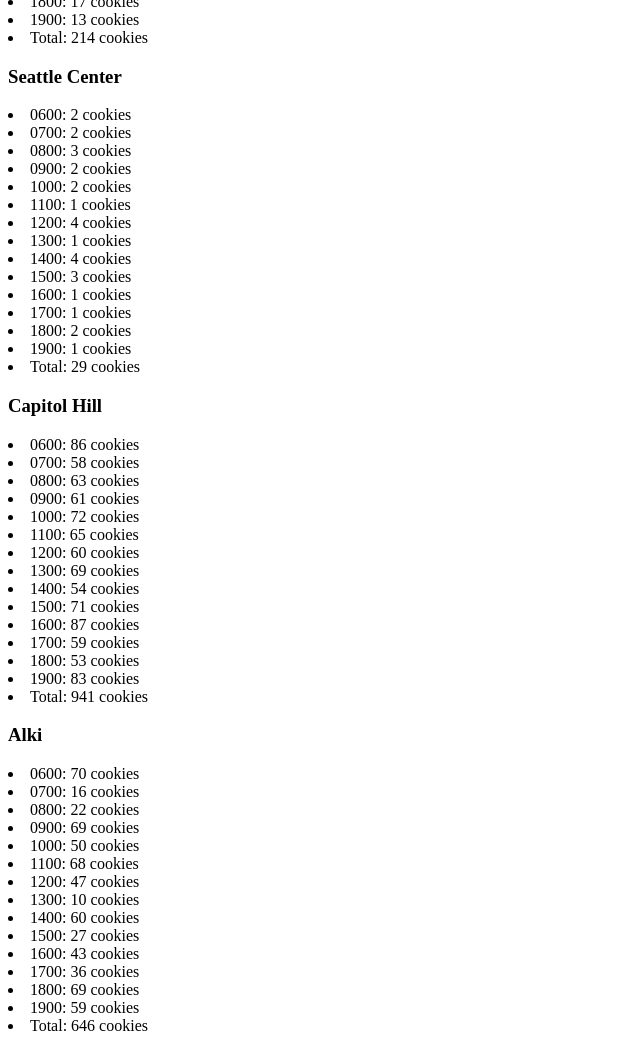
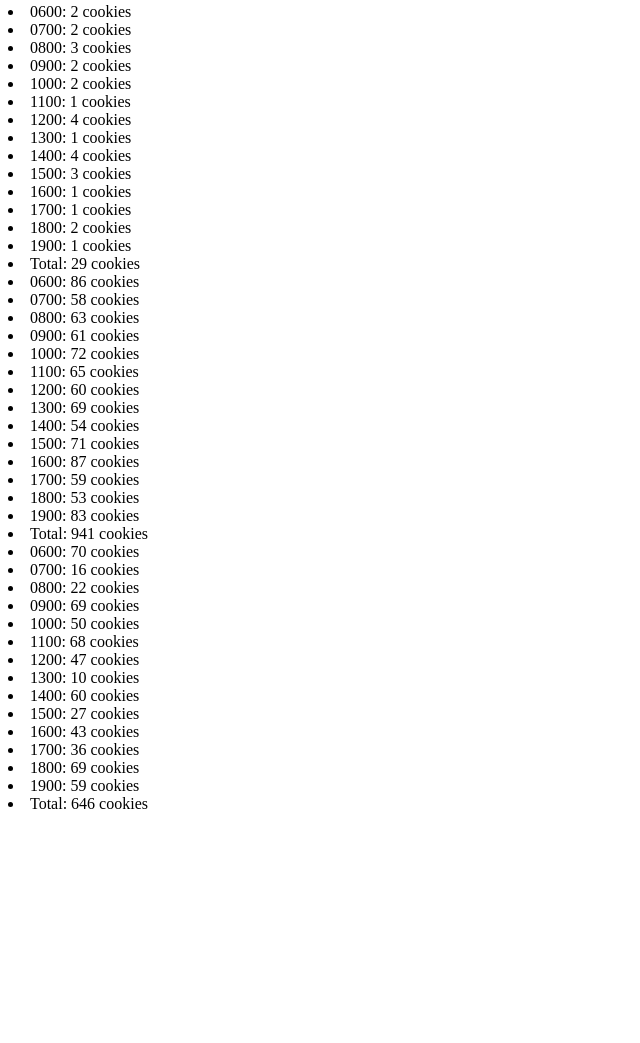
Before and after one commit to JacobErvin1999/lab-06, a plain HTML site: page sales.html in a window 1280 px wide. Shown: the part 888-1931 px from the top of the page, without its empty margins (0-640 px from the left). After the commit the page ends 1709 px from the top, so only its background shows below. Drawn offline with Linux system fonts and the light colour scheme.

Commit message:
changed the ul to div then added u

```diff
--- a/js/constructor.js
+++ b/js/constructor.js
@@ -25,15 +25,20 @@ var pikePlace = {
   },
   render() {
     this.calcCookiesEachHour();
-    var theUL = document.getElementById('pike');
+    var theDiv = document.getElementById('pike');
+    var h3 = document.createElement('h3');
+    h3.textContent = this.locationName;
+    theDiv.appendChild(h3);
+    var ul = document.createElement('ul');
+    theDiv.appendChild(ul);
     for (var i = 0; i < hours.length; i++) {
       var liEl = document.createElement('li');
       liEl.textContent = hours[i] + ': ' + this.cookiesEachHour[i] + ' cookies';
-      theUL.appendChild(liEl);
+      ul.appendChild(liEl);
     }
     liEl = document.createElement('li');
     liEl.textContent = 'Total: ' + this.totalDailyCookies + ' cookies';
-    theUL.appendChild(liEl);
+    ul.appendChild(liEl);
   }
 };
 
--- a/sales.html
+++ b/sales.html
@@ -11,18 +11,13 @@
     <br />
     <img src="images/salmon.png" />
 
-    <h3>'Pike Place Market'</h3>
+
     <div id="pike"></div>
-    <h3>SeaTac Market</h3>
     <div id="SeaTac"></div>
+    <div id="Seattle Center"></div>
+    <div id="capitolHill"></div>
+    <div id="alki"></div>
 
-    <h3>Seattle Center</h3>
-    <div id="Seattle Center"></div>
-
-    <h3>Capitol Hill</h3>
-    <div id="capitolHill"></div>
-    <h3>Alki</h3>
-    <div id="alki"></div>
     <script src="js/constructor.js"></script>
   </body>
 </html>
```
